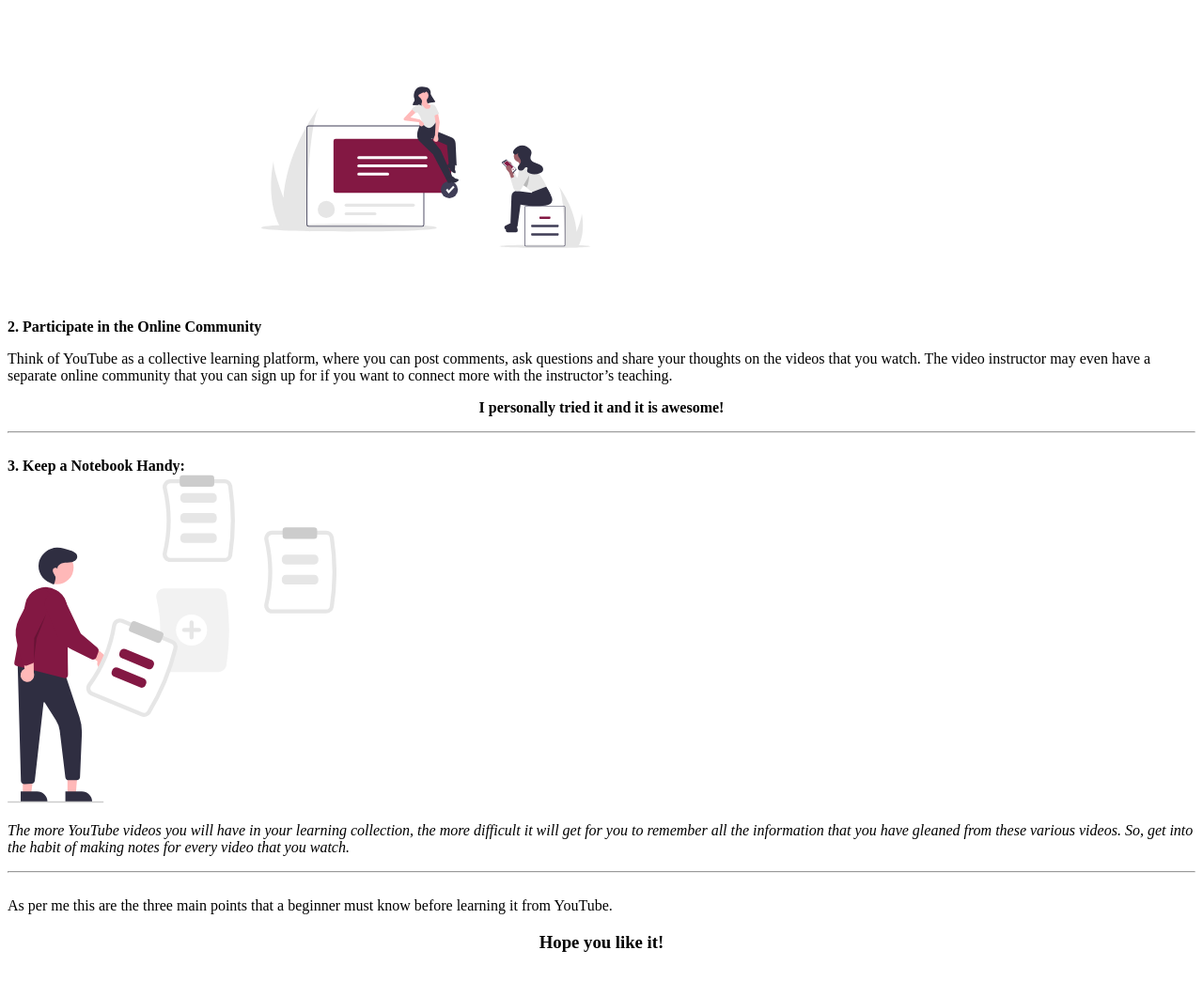
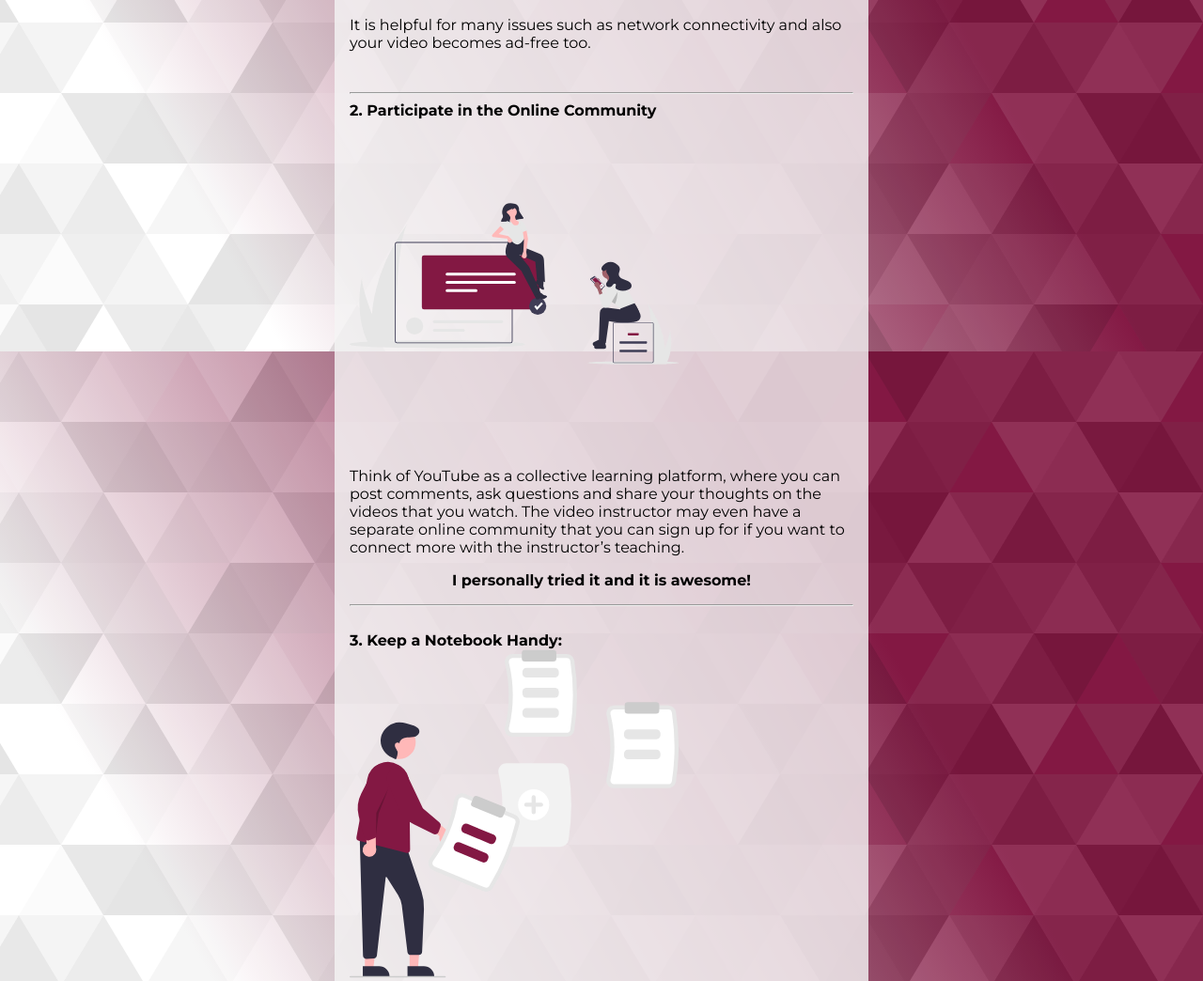
Before and after one commit to Sakshikulkarni880/MyPortfolio.github.io, a plain HTML site: page library/Blog1.html in a window 1280 px wide. Shown: the part 1226-2270 px from the top of the page at 94% size. Drawn offline with Linux system fonts and the light colour scheme.

Commit message:
update css-file

```diff
--- a/index.html
+++ b/index.html
@@ -4,7 +4,7 @@
     <meta charset="UTF-8">
     <meta name="viewport" content="width=device-width, initial-scale=1.0">
     <title>My Portfolio</title>
-    <link href="styles.css" rel="stylesheet">
+    <link href="style.css" rel="stylesheet">
     <link rel='stylesheet' type='text/css' media='screen' href='main.css'>
     <link rel="stylesheet" href="https://use.fontawesome.com/releases/v5.4.1/css/all.css">
 
--- a/library/Blog1.html
+++ b/library/Blog1.html
@@ -4,7 +4,7 @@
     <meta charset="UTF-8">
     <meta name="viewport" content="width=device-width, initial-scale=1.0">
     <title>Blog-1</title>
-    <link href="/styles.css" rel="stylesheet">
+    <link href="/style.css" rel="stylesheet">
     <style>
 
     </style>
```
Also changed, not shown: library/Blogs.html (+1 -1 lines), library/Projects.html (+1 -1 lines), library/feedback.html (+1 -1 lines).
